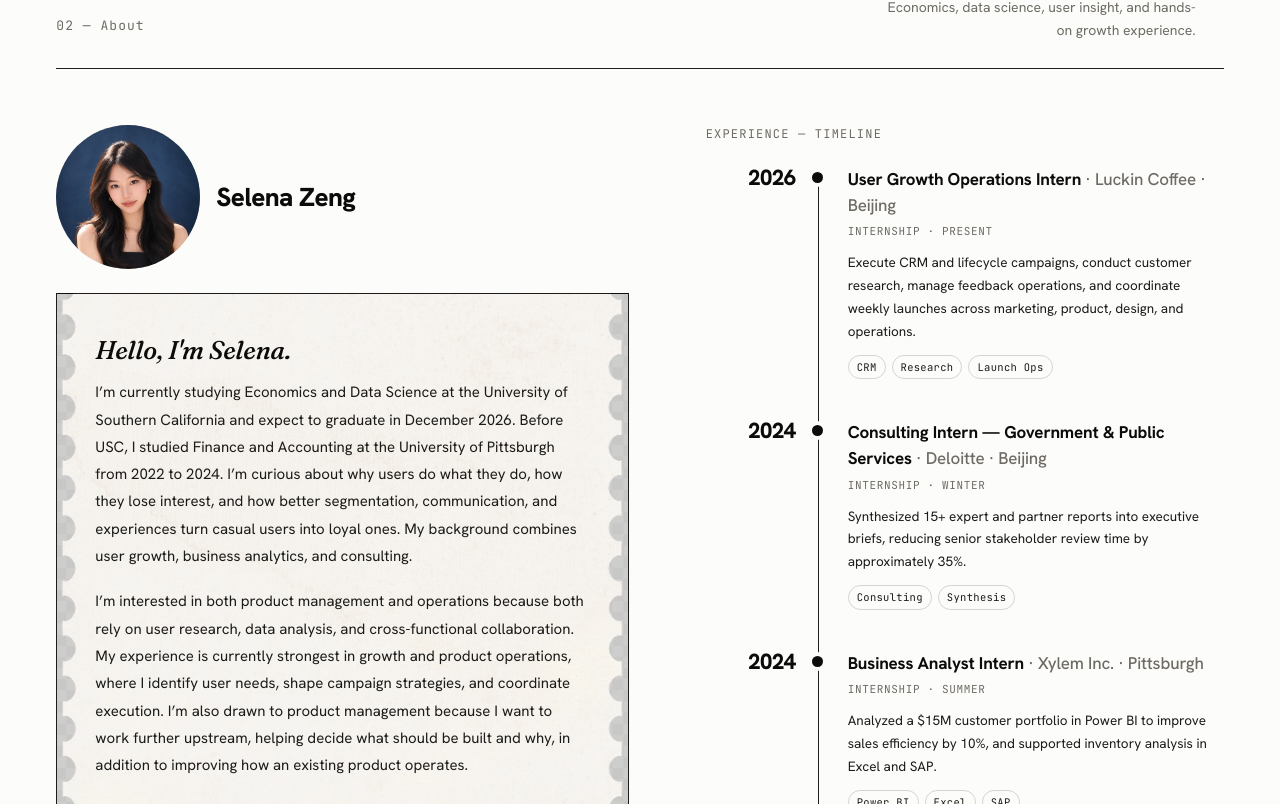
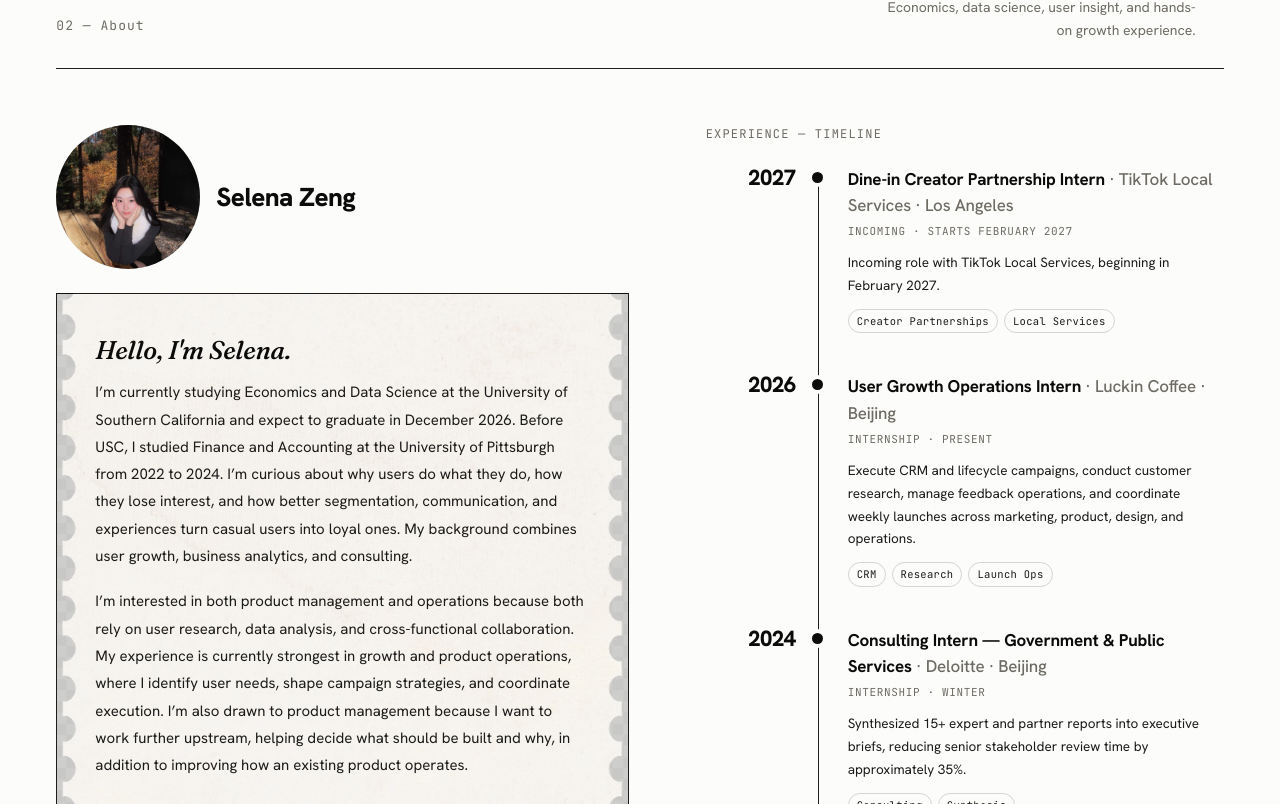
Before and after one commit to selenazengsz/selena-portfolio, a React (Vite) app: page / in a window 1280 px wide. Shown: the part 1036-1840 px from the top of the page. Built offline with nearby package versions, Linux system fonts and the light colour scheme.

Commit message:
Add incoming TikTok role and new portrait

```diff
--- a/src/components/AboutSection.css
+++ b/src/components/AboutSection.css
@@ -35,7 +35,7 @@
   height: 144px;
   border-radius: 50%;
   object-fit: cover;
-  object-position: 50% 16%;
+  object-position: 50% 50%;
   box-shadow: inset 0 0 0 1px var(--line);
 }
 
--- a/src/content.js
+++ b/src/content.js
@@ -449,7 +449,7 @@ export const content = {
     name: "Selena Zeng",
     profileName: "Selena Zeng",
     profileImage: asset("/about/profile.jpg"),
-    profileAlt: "Studio portrait of Selena Zeng against a deep blue background",
+    profileAlt: "Portrait of Selena Zeng seated outdoors in an autumn forest",
     postcardImage: asset("/about/stamp-paper.jpg"),
     greeting: "Hello, I'm Selena.",
     body: "I’m currently studying Economics and Data Science at the University of Southern California and expect to graduate in December 2026. Before USC, I studied Finance and Accounting at the University of Pittsburgh from 2022 to 2024. I’m curious about why users do what they do, how they lose interest, and how better segmentation, communication, and experiences turn casual users into loyal ones. My background combines user growth, business analytics, and consulting.",
@@ -460,6 +460,17 @@ export const content = {
   skills: ["User Growth", "CRM & Lifecycle Marketing", "Customer Research", "SQL / Power BI", "Data Storytelling"],
 
   experiences: [
+    {
+      year: "2027",
+      role: "Dine-in Creator Partnership Intern",
+      period: "Incoming · Starts February 2027",
+      company: "TikTok Local Services · Los Angeles",
+      meta: "TikTok Local Services · Los Angeles",
+      description: "Incoming role with TikTok Local Services, beginning in February 2027.",
+      desc: "Incoming role with TikTok Local Services, beginning in February 2027.",
+      tags: ["Creator Partnerships", "Local Services"],
+      visual: "TT",
+    },
     {
       year: "2026",
       role: "User Growth Operations Intern",
```
Also changed, not shown: public/about/profile.jpg.
